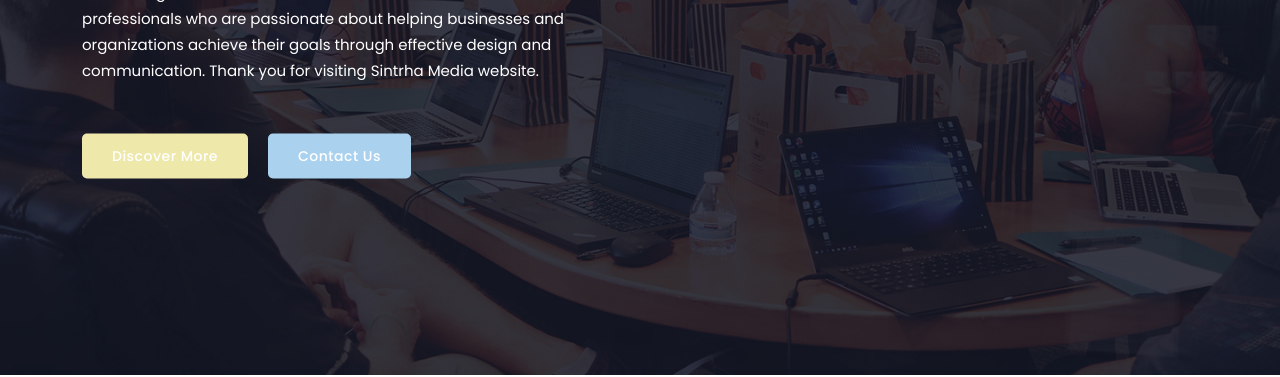
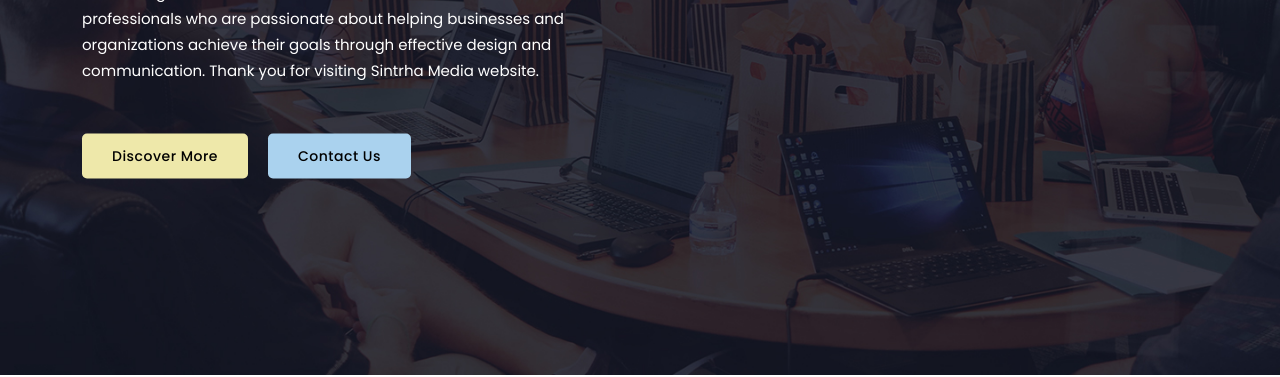
Before and after one commit to mbaria25/sintrha-media, a plain HTML site: page index.html in a window 1280 px wide. Shown: the part 425-802 px from the top of the page. Drawn offline with nearby package versions, Linux system fonts and the light colour scheme.

Commit message:
Update templatemo-574-mexant.css

```diff
--- a/assets/css/templatemo-574-mexant.css
+++ b/assets/css/templatemo-574-mexant.css
@@ -127,12 +127,12 @@ body {
 
 ::selection {
   background: #eee8aa;
-  color: #fff;
+  color: #000000;
 }
 
 ::-moz-selection {
   background: #eee8aa;
-  color: #fff;
+  color: #000000;
 }
 
 @media (max-width: 991px) {
@@ -153,7 +153,7 @@ body {
 
 .green-button a {
   font-size: 14px;
-  color: #fff;
+  color: #000000;
   background-color: #eee8aa;
   padding: 12px 30px;
   display: inline-block;
@@ -170,7 +170,7 @@ body {
 
 .orange-button a {
   font-size: 14px;
-  color: #fff;
+  color: #000000;
   background-color: #aad2ee;
   padding: 12px 30px;
   display: inline-block;
```
